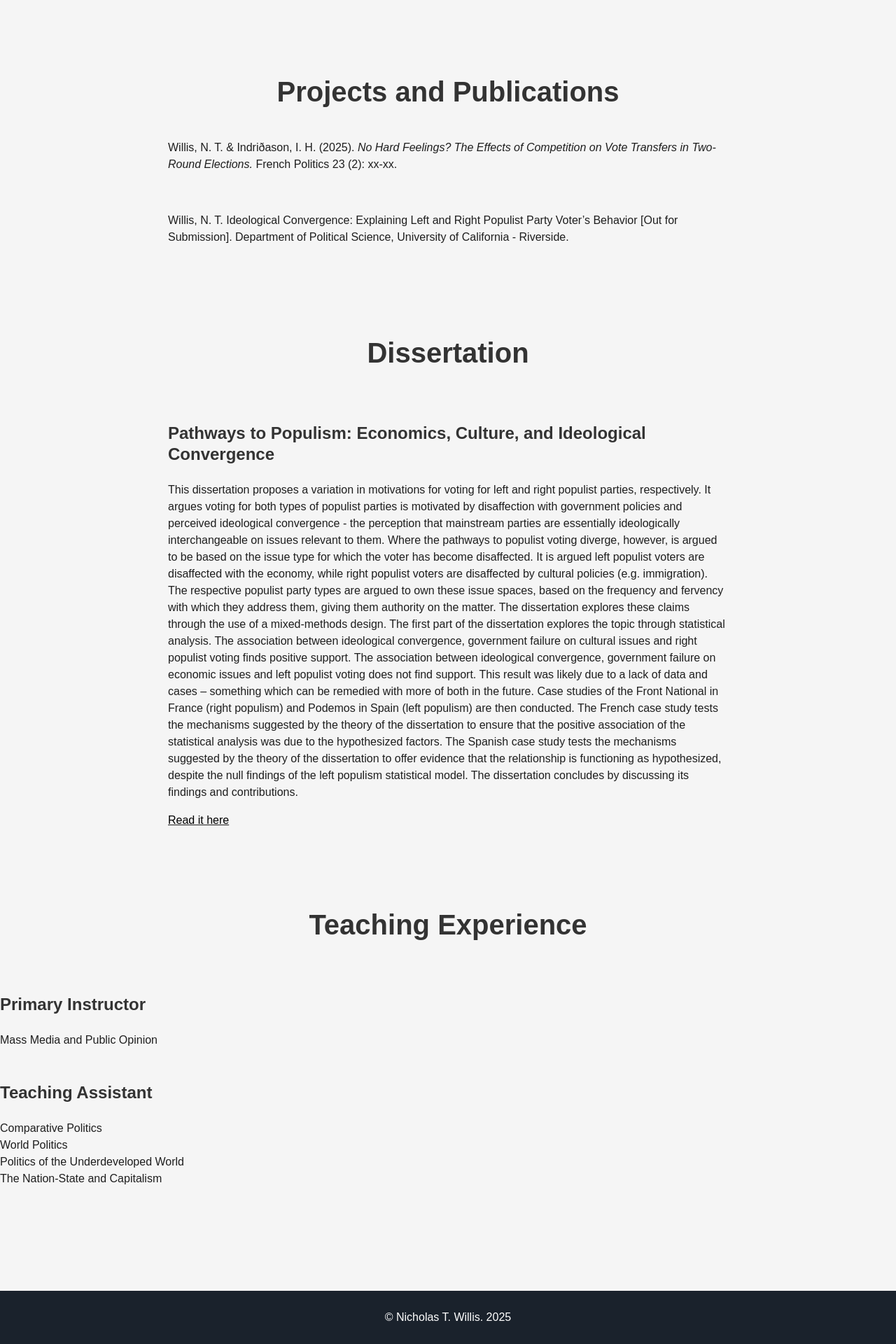
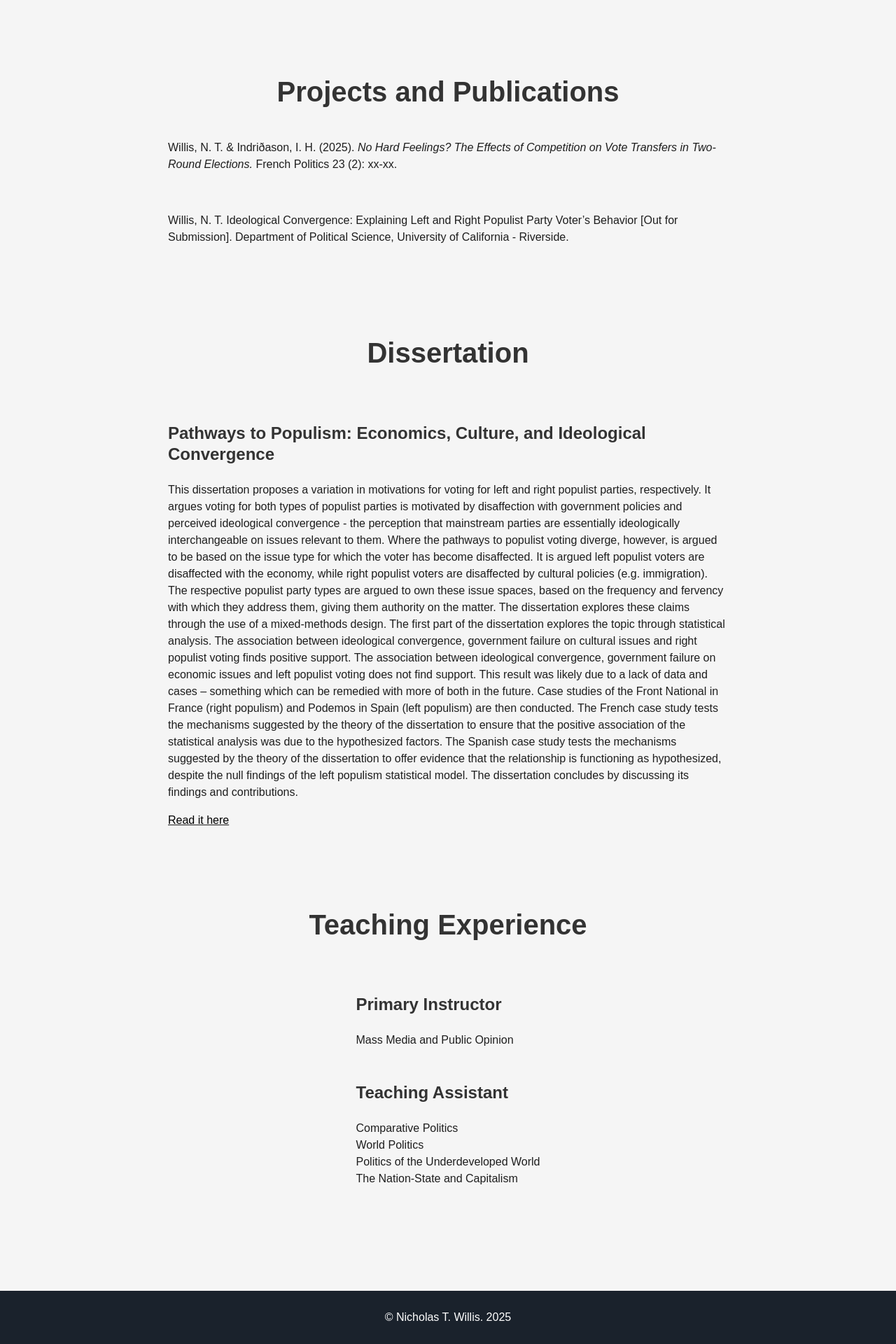
Before and after one commit to SimplyWillis/nicholastwillis, a Jekyll site: the page built from index.html, in a window 1280 px wide. Shown: the part 2387-4307 px from the top of the page at 70% size. Built offline with Jekyll 4.4.1, drawn with Linux system fonts in a browser that asks for light colours; nearby versions of some CDN libraries.

Commit message:
Update teachingexperience.html

```diff
--- a/_includes/teachingexperience.html
+++ b/_includes/teachingexperience.html
@@ -8,8 +8,8 @@
 
 <h1> Teaching Experience </h1>
 
-  <div style="text-align: left;">
-    <div style="display: inline-block; text-align: left; max-width: 800px;">
+<div style="text-align: center;">
+  <div style="display: inline-block; text-align: left; max-width: 800px;">
       <h3>Primary Instructor</h3>
         <p>Mass Media and Public Opinion
         </p>
```
